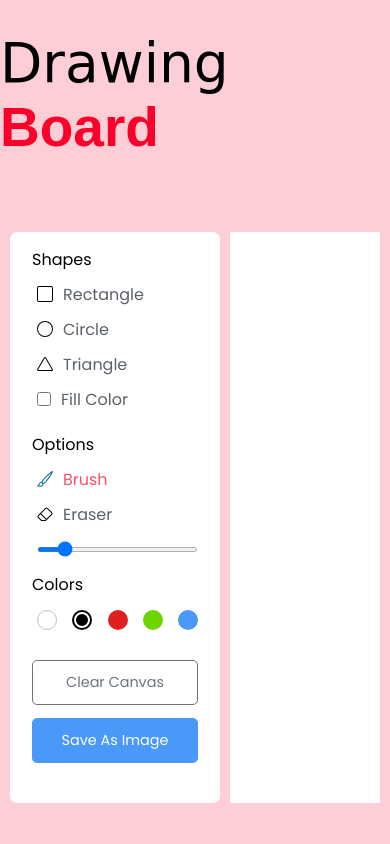
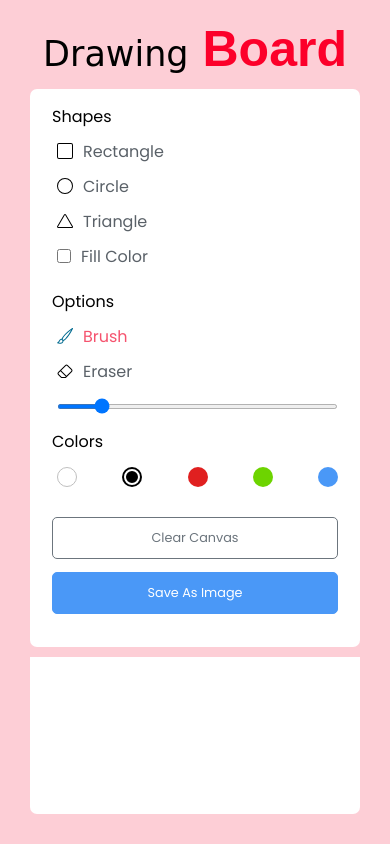
Before and after one commit to Gaurav-Soni24/DrawBoard, a plain HTML site: page index.html in a window 390 px wide. Drawn offline with Linux system fonts and the light colour scheme; a web font is replaced by a local one.

Commit message:
Update style.css

```diff
--- a/style.css
+++ b/style.css
@@ -12,19 +12,20 @@ body {
     min-height: 100vh;
     background: #fdced6;
     flex-direction: column;
+    padding: 20px;
 }
 
-.logo h1{
+.logo h1 {
     font-size: 55px;
     font-weight: 500;
     font-family: 'Sevillana', cursive;
+}
 
-}
-.logo h1 span{
+.logo h1 span {
     font-weight: 700;
-    font-family: 80px;
+    font-size: 80px;
     color: #fc002a;
-    font-family: 'Cute Font', sans-serif
+    font-family: 'Cute Font', sans-serif;
 }
 
 .container {
@@ -33,15 +34,17 @@ body {
     gap: 10px;
     padding: 10px;
     max-width: 1200px;
+    flex-direction: column;
 }
 
 section {
     background: #fff;
     border-radius: 7px;
+    width: 100%;
 }
 
 .tools-board {
-    width: 210px;
+    width: 100%;
     padding: 15px 22px 0;
 }
 
@@ -136,20 +139,18 @@ section {
     border-radius: inherit;
     border: 2px solid #fff;
     transform: translate(-50%, -50%);
-
 }
 
-.colors .option:first-child.selected::before{
+.colors .option:first-child.selected::before {
     border-color: #ccc;
 }
 
-.options #color-picker{
+.options #color-picker {
     opacity: 0;
     cursor: pointer;
-
 }
 
-.buttons button{
+.buttons button {
     width: 100%;
     color: #fff;
     border: none;
@@ -162,18 +163,18 @@ section {
     cursor: pointer;
 }
 
-.buttons .clear-canvas{
+.buttons .clear-canvas {
     color: #6c757d;
     border: 1px solid #6c757d;
     transition: all .3s ease;
 }
 
-.clear-canvas:hover{
+.clear-canvas:hover {
     color: #fff;
     background: #6c757d;
 }
 
-.buttons .save-img{
+.buttons .save-img {
     background: #4a98f7;
     border: 1px solid #4a98f7;
 }
@@ -182,7 +183,39 @@ section {
     flex: 1;
 }
 
-.drawing-board canvas{
+.drawing-board canvas {
     width: 100%;
     height: 100%;
 }
+
+@media (min-width: 600px) {
+    .container {
+        flex-direction: row;
+    }
+
+    .tools-board {
+        width: 210px;
+    }
+
+    .drawing-board {
+        flex: 1;
+    }
+}
+
+@media (max-width: 599px) {
+    .logo h1 {
+        font-size: 35px;
+    }
+
+    .logo h1 span {
+        font-size: 50px;
+    }
+
+    .tools-board, .drawing-board {
+        width: 100%;
+    }
+
+    .buttons button {
+        font-size: .8rem;
+    }
+}
```
